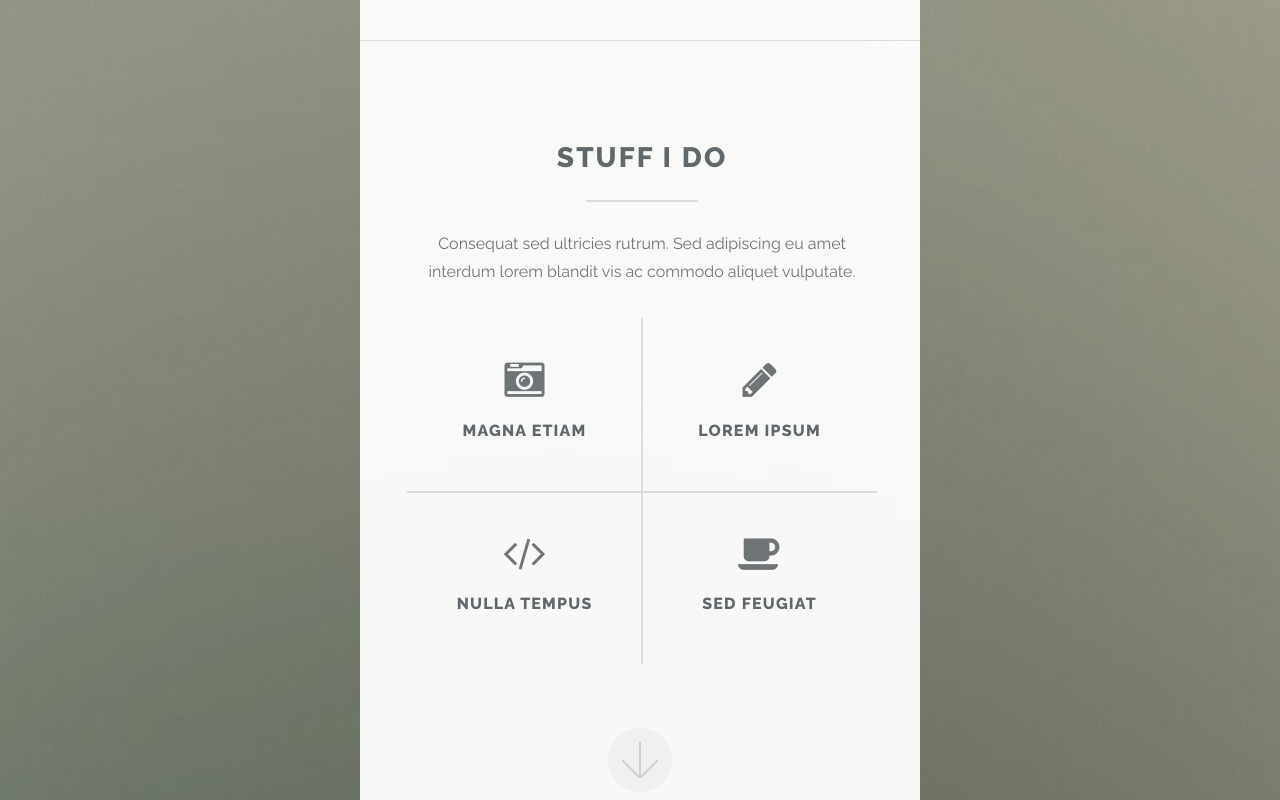
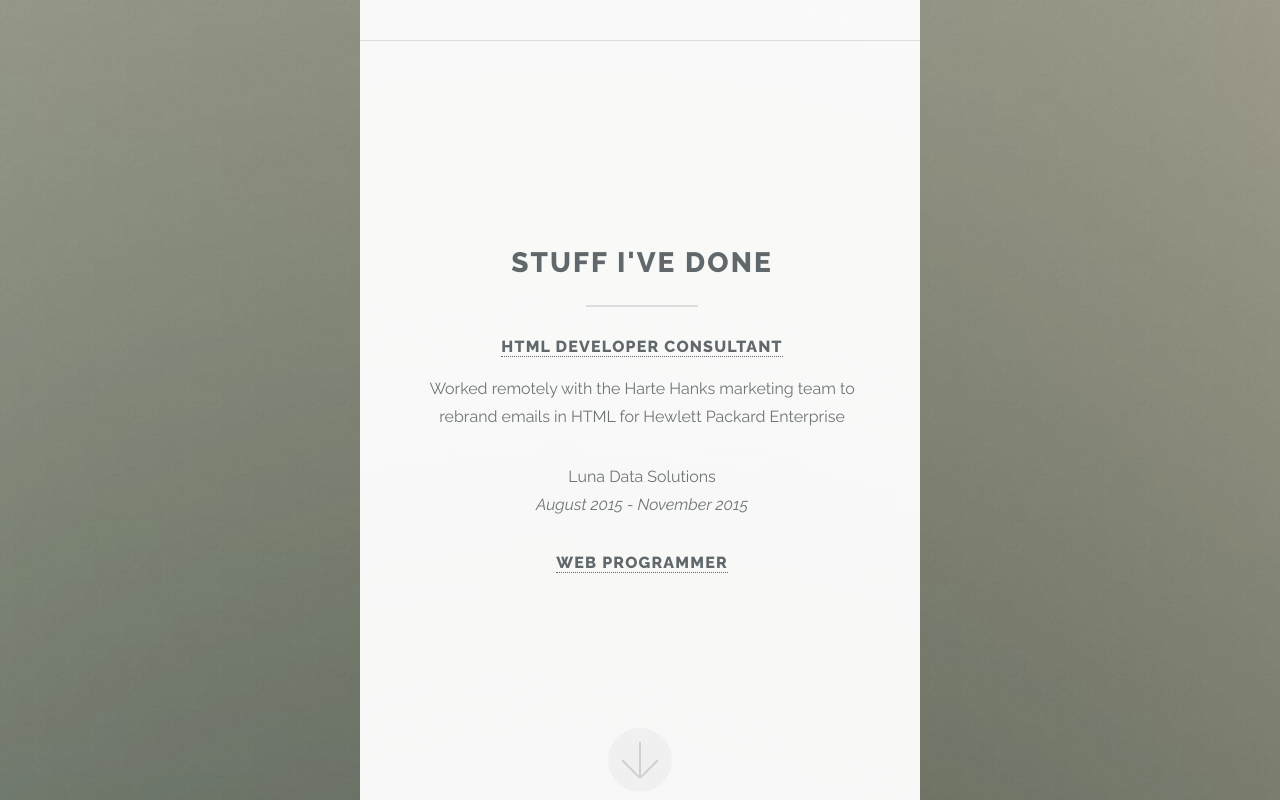
Before and after one commit to yvnuwah/yvonnecodes, a website: page app/index.html in a window 1280 px wide. Shown: the part 1560-2360 px from the top of the page. Drawn offline with nearby package versions, Linux system fonts and the light colour scheme; files whose address does not match are found by name.

Commit message:
Update to content in Stuff I've Done and Resume sections. Added github, linkedin, and tumblr icons in footer

```diff
--- a/app/index.html
+++ b/app/index.html
@@ -54,27 +54,43 @@
 					<span class="image fit primary"><img src="images/pic02.jpg" alt="" /></span>
 					<div class="content">
 						<header class="major">
-							<h2>Stuff I do</h2>
+							<h2>Stuff I've Done</h2>
 						</header>
-						<p>Consequat sed ultricies rutrum. Sed adipiscing eu amet interdum lorem blandit vis ac commodo aliquet vulputate.</p>
-						<ul class="icons-grid">
-							<li>
-								<span class="icon major fa-camera-retro"></span>
-								<h3>Magna Etiam</h3>
-							</li>
-							<li>
-								<span class="icon major fa-pencil"></span>
-								<h3>Lorem Ipsum</h3>
-							</li>
-							<li>
-								<span class="icon major fa-code"></span>
-								<h3>Nulla Tempus</h3>
-							</li>
-							<li>
-								<span class="icon major fa-coffee"></span>
-								<h3>Sed Feugiat</h3>
-							</li>
-						</ul>
+
+						<!--<ul class="icons-grid">-->
+						<!--	<li>-->
+						<!--		<span class="icon major fa-camera-retro"></span>-->
+						<!--		<h3>Magna Etiam</h3>-->
+						<!--	</li>-->
+						<!--	<li>-->
+						<!--		<span class="icon major fa-pencil"></span>-->
+						<!--		<h3>Lorem Ipsum</h3>-->
+						<!--	</li>-->
+						<!--	<li>-->
+						<!--		<span class="icon major fa-code"></span>-->
+						<!--		<h3>Nulla Tempus</h3>-->
+						<!--	</li>-->
+						<!--	<li>-->
+						<!--		<span class="icon major fa-coffee"></span>-->
+						<!--		<h3>Sed Feugiat</h3>-->
+						<!--	</li>-->
+						<!--</ul>-->
+
+						<div ng-init="accordion=1">
+							<h3 class="accordion" ng-class="{active:accordion==1}">
+								<a href ng-click="accordion = 1">HTML Developer Consultant</a>
+							</h3>
+							<p class="accordion-content" ng-show="accordion==1">Worked remotely with the Harte Hanks marketing team to rebrand emails in HTML for Hewlett Packard
+						Enterprise</p>
+							<p class="accordion-content" ng-show="accordion==1">Luna Data Solutions<br /><i>August 2015 - November 2015</i></p>
+
+							<h3 class="accordion" ng-class="{active:accordion==2}">
+								<a href ng-click="accordion = 2">Web Programmer</a>
+							</h3>
+							<p class="accordion-content" ng-show="accordion==2">Planned, analyzed, programmed, and maintained internal websites using the CodeIgniter MVC web framework for the St. Edward's Univeristy School of Humanities</p>
+							<p class="accordion-content" ng-show="accordion==2">St. Edward's University<br /><i>October 2013 - April 2014</i></p>
+
+						</div>
 					</div>
 					<a href="#three" class="goto-next scrolly">Next</a>
 				</div>
@@ -86,9 +102,9 @@
 					<span class="image fit primary"><img src="images/pic03.jpg" alt="" /></span>
 					<div class="content">
 						<header class="major">
-							<h2>One more thing</h2>
+							<h2>Resume</h2>
 						</header>
-						<p>Aliquam ante ac id. Adipiscing interdum lorem praesent fusce pellentesque arcu feugiat. Consequat sed ultricies rutrum. Sed adipiscing eu amet interdum lorem blandit vis ac commodo aliquet integer vulputate phasellus lorem ipsum dolor lorem magna consequat sed etiam adipiscing interdum.</p>
+						<p>Download <a href="https://www.dropbox.com/s/12y9lznlysa83bc/Resume_YvonneUwah.pdf?dl=0" target="_blank">here</a>.</p>
 					</div>
 					<a href="#footer" class="goto-next scrolly">Next</a>
 				</div>
@@ -438,14 +454,12 @@ print 'It took ' + i + ' iterations to sort the deck.';</code></pre>
 				</div>
 				<footer>
 					<ul class="icons">
-						<li><a href="#" class="icon alt fa-twitter"><span class="label">Twitter</span></a></li>
-						<li><a href="#" class="icon alt fa-facebook"><span class="label">Facebook</span></a></li>
-						<li><a href="#" class="icon alt fa-instagram"><span class="label">Instagram</span></a></li>
-						<li><a href="#" class="icon alt fa-dribbble"><span class="label">Dribbble</span></a></li>
-						<li><a href="#" class="icon alt fa-envelope"><span class="label">Email</span></a></li>
+						<li><a href="https://github.com/yvnuwah" class="icon alt fa-github"><span class="label">Github</span></a></li>
+						<li><a href="https://www.linkedin.com/in/yvonneuwah" class="icon alt fa-linkedin"><span class="label">LinkedIn</span></a></li>
+						<li><a href="http://yvonnecodes.tumblr.com/" class="icon alt fa-tumblr"><span class="label">Tumblr</span></a></li>
 					</ul>
 					<ul class="copyright">
-						<li>&copy; Untitled</li><li>Design: <a href="http://html5up.net">HTML5 UP</a></li><li>Demo Images: <a href="http://unsplash.com">Unsplash</a></li>
+						<li>&copy; Yvonne Uwah 2016</li><li>Design: <a href="http://html5up.net">HTML5 UP</a></li>
 					</ul>
 				</footer>
 			</section>
```
